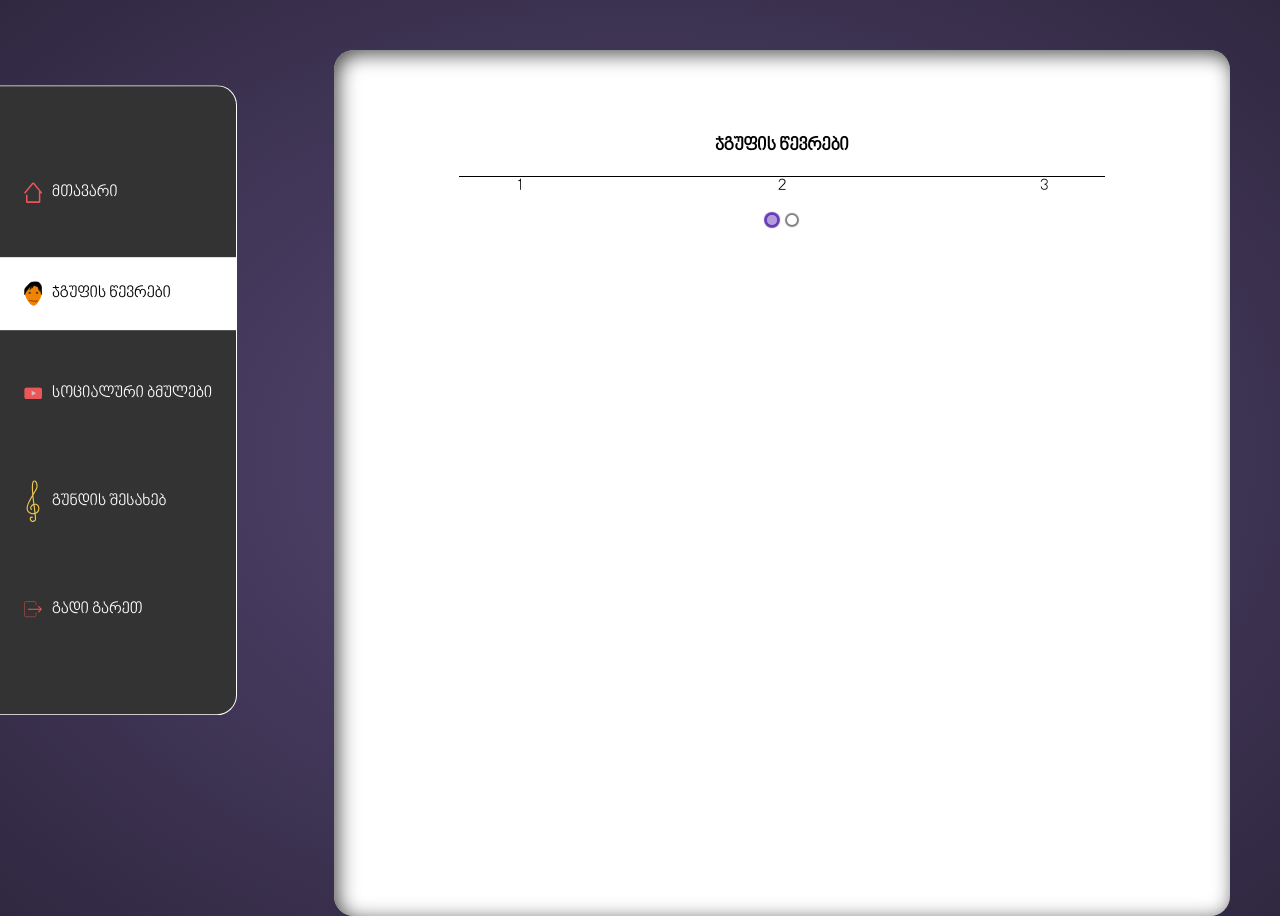
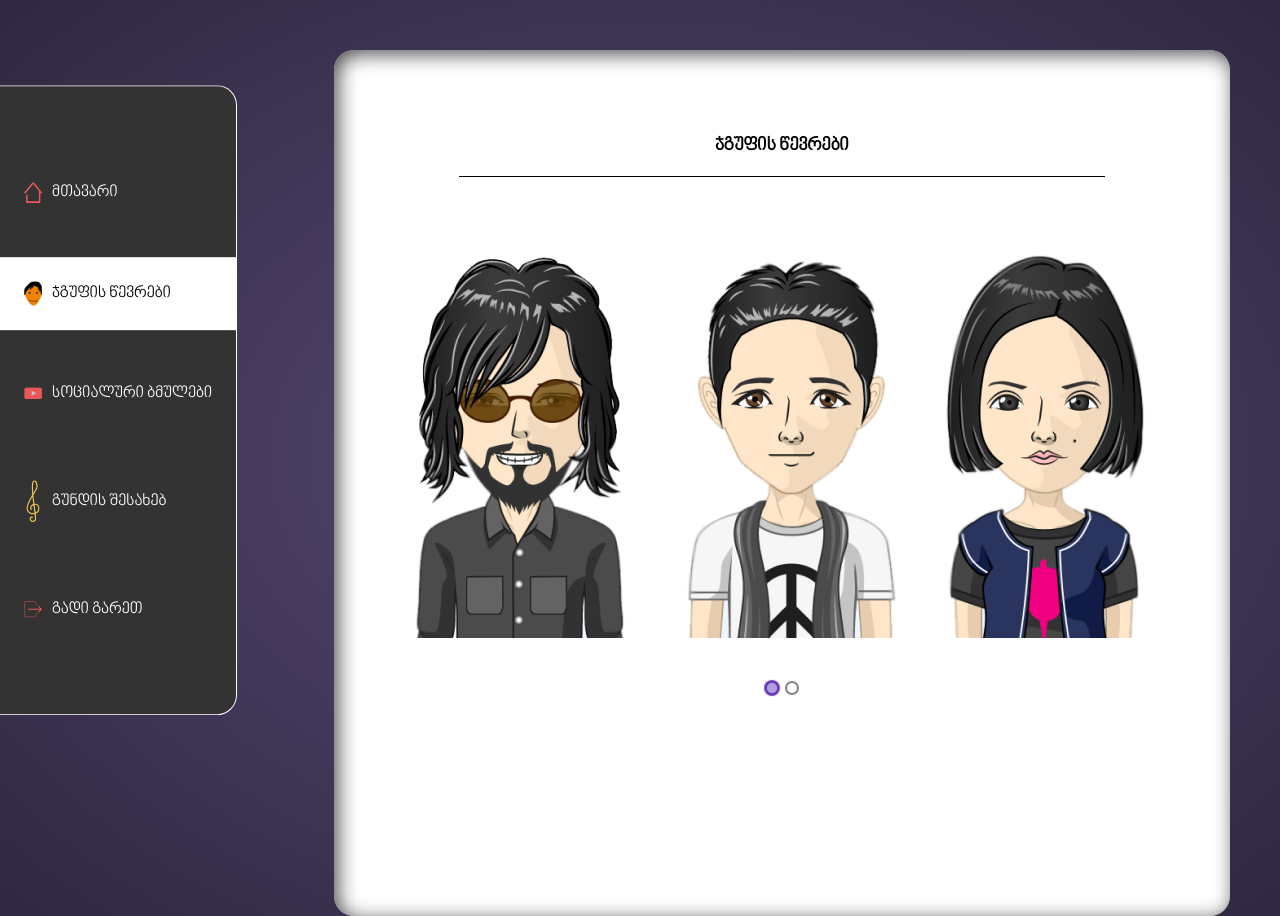
Before and after one commit to KiwiScreams/FolkSoul-app, a React (Vite) app: page /main/group-members in a window 1280 px wide. Built offline with nearby package versions, Linux system fonts and the light colour scheme.

Commit message:
carousel

```diff
--- a/src/components/GroupMembers.jsx
+++ b/src/components/GroupMembers.jsx
@@ -1,10 +1,63 @@
 import Carousel from "react-elastic-carousel"
+import nana from "../assets/images/nana.png"
+import saba from "../assets/images/saba.png"
+import vano from "../assets/images/Vano.png"
+import nika from "../assets/images/nika.png"
+import beqa from "../assets/images/Beqa.png"
+import { useState } from "react"
 function GroupMembers() {
     const breakPoints = [
-        {width: 1, itemsToShow: 1},
-        {width: 550, itemsToShow: 2},
-        {width: 760, itemsToShow: 3}
+        { width: 1, itemsToShow: 1 },
+        { width: 550, itemsToShow: 2 },
+        { width: 760, itemsToShow: 3 }
     ]
+    const [selectedMember, setSelectedMember] = useState(null);
+    const handleMemberClick = (member) => {
+        setSelectedMember(member);
+    };
+    const members =
+        [
+            {
+                image: saba,
+                name: "საბა",
+                instrument: "პიანინო",
+                radius: 140,
+                desctiption: "ეგ არის საბა საბაძე, უკრავს პიანინოზე",
+                color: "#EB5757"
+            },
+            {
+                image: vano,
+                name: "ვანო",
+                instrument: "გიტარა",
+                radius: 140,
+                desctiption: "ეგ არის ვანო ვანიძე, უკრავს გიტარაზე",
+                color: "#9B51E0"
+            },
+            {
+                image: nana,
+                name: "ნანა",
+                instrument: "ცოცხი",
+                radius: 140,
+                desctiption: "ეგ არის ნანა ნანაძე, უკრავს ცოცხზე",
+                color: "#2D9CDB"
+            },
+            {
+                image: nika,
+                name: "ნიკა",
+                instrument: "გიტარა",
+                radius: 140,
+                desctiption: "ეგ არის ნიკა ნიკაძე, უკრავს გიტარაზე",
+                color: "#333333"
+            },
+            {
+                image: beqa,
+                name: "ბექა",
+                instrument: "მტვერსასრუტი",
+                radius: 140,
+                desctiption: "ეგ არის ბექა ბექაძე, უკრავს მტვერსასრუტზე",
+                color: "#828282"
+            }
+        ];
     return (
         <>
             <div className="group-members-container">
@@ -12,15 +65,35 @@ function GroupMembers() {
                     <h5 className="text-bg">ჯგუფის წევრები</h5>
                 </div>
                 <div className="group-members-body">
-                <Carousel breakPoints={breakPoints} showArrows={false}>
-                    <div className="member">1</div>
-                    <div className="member">2</div>
-                    <div className="member">3</div>
-                    <div className="member">4</div>
-                    <div className="member">5</div>
-                    <div className="member">6</div>
+                    <Carousel breakPoints={breakPoints} showArrows={false}>{
+                        members.map((member, index) => {
+                            return (
+                                <div key={index} onClick={() => handleMemberClick(member)}>
+                                    <div>
+                                        <div>
+                                            <img src={member.image} />
+                                        </div>
+                                        <div>
+                                            <h3>{member.name}</h3>
+                                        </div>
+                                    </div>
+                                </div>
+                            )
+                        })}
                     </Carousel>
                 </div>
+                {selectedMember && (
+                    <div className="member-panel">
+
+                        <h2>{selectedMember.name} ~ {selectedMember.instrument}</h2>
+                        <hr />
+                        <div className="member-face"  style={{ backgroundColor: selectedMember?.color }}>
+                            <img src={selectedMember.image} alt="" />
+                        </div>
+                        <h4>ორბიტალური დაშორება: {selectedMember.radius}</h4>
+                        <p>{selectedMember.desctiption}</p>
+                    </div>
+                )}
             </div>
         </>
     )
--- a/src/index.css
+++ b/src/index.css
@@ -250,7 +250,7 @@ main {
   display: inline-block;
   border-radius: 50%;
   position: relative;
-  animation: moveAroundDiv2 5s infinite linear;
+  /* animation: moveAroundDiv2 5s infinite linear; */
   offset-rotate: 1turn;
   background-color: #2D9CDB;
   z-index: 12;
@@ -358,7 +358,6 @@ main {
 }
 
 .run {
-  /* animation: moveAroundDiv 2s linear infinite; */
   animation-play-state: running;
 }
 
@@ -993,3 +992,38 @@ main {
   width: 100%;
   height: 100%;
 }
+/* GROUP MEMBERS */
+.group-members-body
+{
+  height: 300px;
+  margin-top: 70px;
+}
+.member
+{
+  width: 278px;
+  height: 216px;
+  background-color: #000;
+}
+.member-panel {
+  position: absolute;
+  /* top: 50%; */
+  right: 19%;
+  top: 50%;
+  transform: translate(-50%, -50%);
+  background-color: #fff;
+  padding: 20px;
+  border: 1px solid #ddd;
+  border-radius: 10px;
+  box-shadow: 0 0 10px rgba(0, 0, 0, 0.2);
+}
+.member-panel .member-face
+{
+  width: 130px;
+  height: 130px;
+  overflow: hidden;
+  border-radius: 50%;
+}
+.member-panel .member-face img
+{
+  width: 100%;
+}
```
Also changed, not shown: src/components/SocialLinks.jsx (+2 -8 lines). Lines whose indentation alone changed are shown as unchanged.
